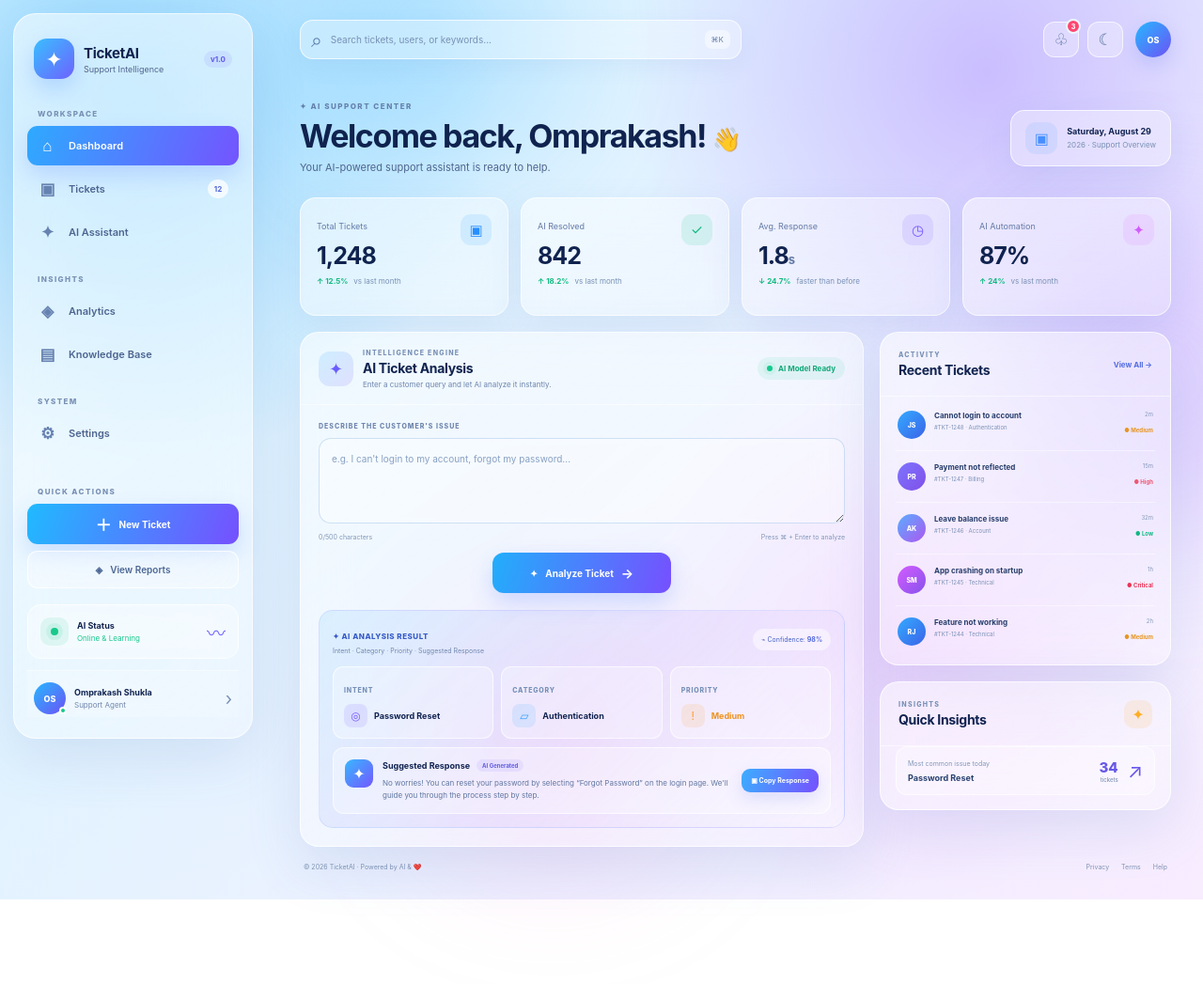
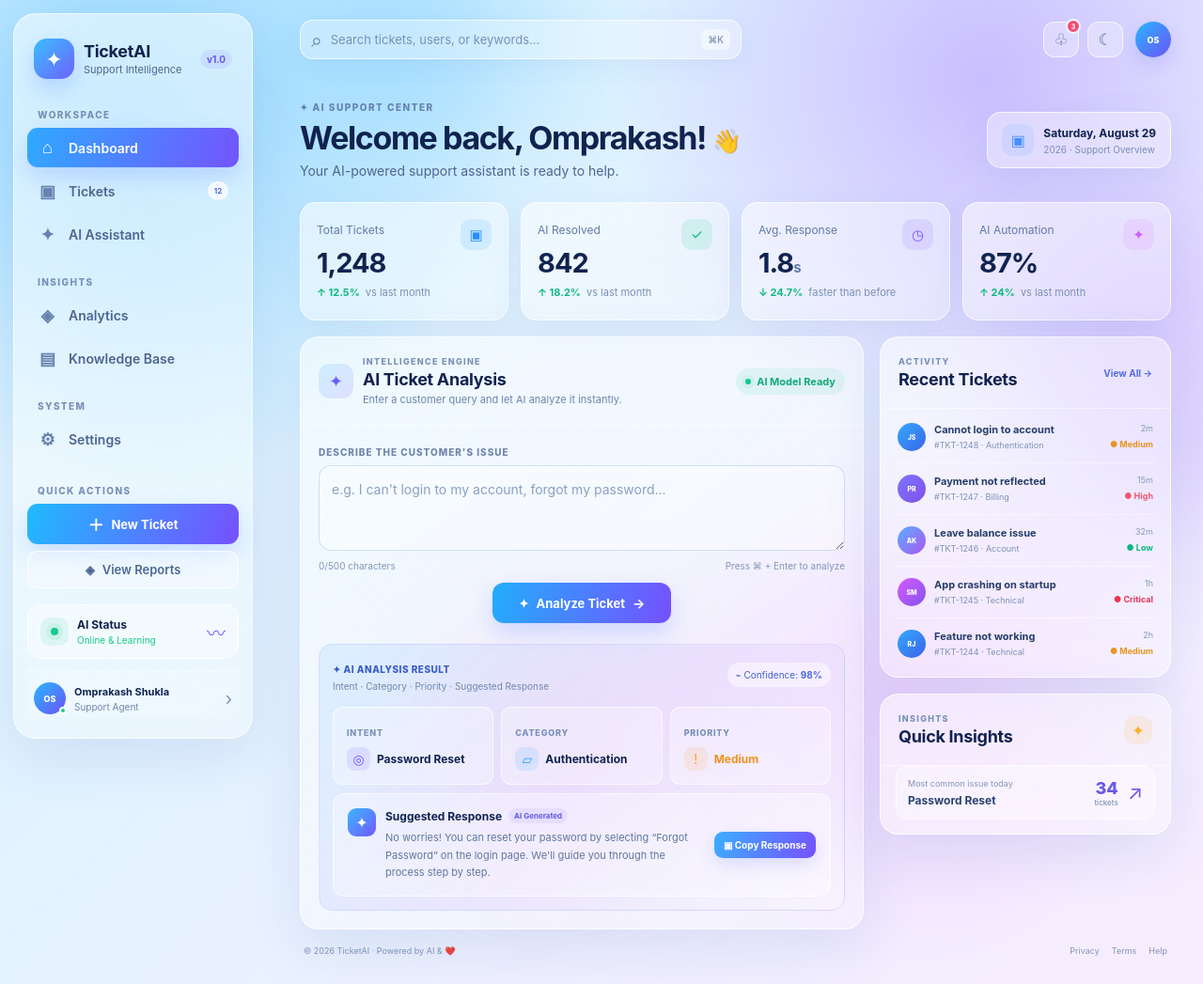
Before and after one commit to RajSub1909/AI-Ticket-Assistant, a plain HTML site: page index.html in a window 1280 px wide. Shown: the whole page at 94% size. Before the commit the page ends 957 px from the top, so only its background shows below. Drawn offline with Linux system fonts and the light colour scheme.

Commit message:
Update style.css

```diff
--- a/css/style.css
+++ b/css/style.css
@@ -1891,3 +1891,276 @@ a {
     }
 
 }
+
+/* =====================================================
+   PREMIUM READABILITY UPGRADE
+===================================================== */
+
+/* Sidebar */
+.nav-label {
+    font-size: 10px;
+}
+
+.nav-item {
+    font-size: 14px;
+}
+
+.nav-icon {
+    font-size: 18px;
+}
+
+.brand-text h2 {
+    font-size: 18px;
+}
+
+.brand-text p {
+    font-size: 11px;
+}
+
+.version {
+    font-size: 10px;
+}
+
+/* Quick actions */
+.quick-ticket,
+.report-button {
+    font-size: 13px;
+}
+
+.ai-status-card strong {
+    font-size: 12px;
+}
+
+.ai-status-card p {
+    font-size: 10px;
+}
+
+.user-details strong {
+    font-size: 11px;
+}
+
+.user-details p {
+    font-size: 10px;
+}
+
+/* Search */
+.search-box input {
+    font-size: 13px;
+}
+
+.search-shortcut {
+    font-size: 10px;
+}
+
+/* Welcome */
+.section-kicker {
+    font-size: 10px;
+}
+
+.welcome-text > p {
+    font-size: 14px;
+}
+
+.date-card strong {
+    font-size: 12px;
+}
+
+.date-card span {
+    font-size: 10px;
+}
+
+/* Stats */
+.stat-card-top > div:first-child > span {
+    font-size: 12px;
+}
+
+.stat-card h3 {
+    font-size: 29px;
+}
+
+.stat-card h3 span {
+    font-size: 15px;
+}
+
+.stat-bottom {
+    font-size: 11px;
+}
+
+/* Panel headings */
+.mini-label {
+    font-size: 9px;
+}
+
+.panel-heading h2 {
+    font-size: 18px;
+}
+
+.panel-heading p {
+    font-size: 11px;
+}
+
+.ai-ready {
+    font-size: 11px;
+}
+
+/* Ticket input */
+.input-label {
+    font-size: 10px;
+}
+
+.analysis-area textarea {
+    font-size: 14px;
+    line-height: 1.7;
+}
+
+.input-info {
+    font-size: 10px;
+}
+
+.analyze-button {
+    font-size: 13px;
+}
+
+/* AI Result */
+.result-label {
+    font-size: 10px;
+}
+
+.result-top p {
+    font-size: 10px;
+}
+
+.confidence {
+    font-size: 10px;
+}
+
+.result-card > span {
+    font-size: 9px;
+}
+
+.result-value strong {
+    font-size: 12px;
+}
+
+.result-small-icon {
+    font-size: 14px;
+}
+
+/* Suggested response */
+.response-heading strong {
+    font-size: 12px;
+}
+
+.response-heading span {
+    font-size: 8px;
+}
+
+.response-content p {
+    font-size: 11px;
+    line-height: 1.7;
+}
+
+.copy-button {
+    font-size: 10px;
+}
+
+/* Recent tickets */
+.compact a {
+    font-size: 10px;
+}
+
+.ticket-content strong {
+    font-size: 11px;
+}
+
+.ticket-content span {
+    font-size: 9px;
+}
+
+.ticket-status {
+    font-size: 9px;
+}
+
+.recent-ticket time {
+    font-size: 9px;
+}
+
+/* Insights */
+.insight-box span {
+    font-size: 9px;
+}
+
+.insight-box strong {
+    font-size: 12px;
+}
+
+.insight-number {
+    font-size: 18px;
+}
+
+.insight-number small {
+    font-size: 8px;
+}
+
+/* Footer */
+.footer {
+    font-size: 9px;
+}
+
+/* =====================================================
+   EXTRA SPACING FOR READABILITY
+===================================================== */
+
+.panel-heading {
+    padding-top: 20px;
+    padding-bottom: 20px;
+}
+
+.analysis-area {
+    padding-top: 22px;
+    padding-bottom: 22px;
+}
+
+.result-grid {
+    margin-top: 16px;
+}
+
+.result-card {
+    padding: 14px;
+}
+
+.suggested-response {
+    padding: 15px;
+}
+
+/* =====================================================
+   MOBILE READABILITY
+===================================================== */
+
+@media (max-width: 620px) {
+
+    .nav-item {
+        font-size: 14px;
+    }
+
+    .welcome-text > p {
+        font-size: 13px;
+    }
+
+    .panel-heading h2 {
+        font-size: 17px;
+    }
+
+    .analysis-area textarea {
+        font-size: 14px;
+    }
+
+    .result-value strong {
+        font-size: 12px;
+    }
+
+    .response-content p {
+        font-size: 11px;
+    }
+
+}
```
